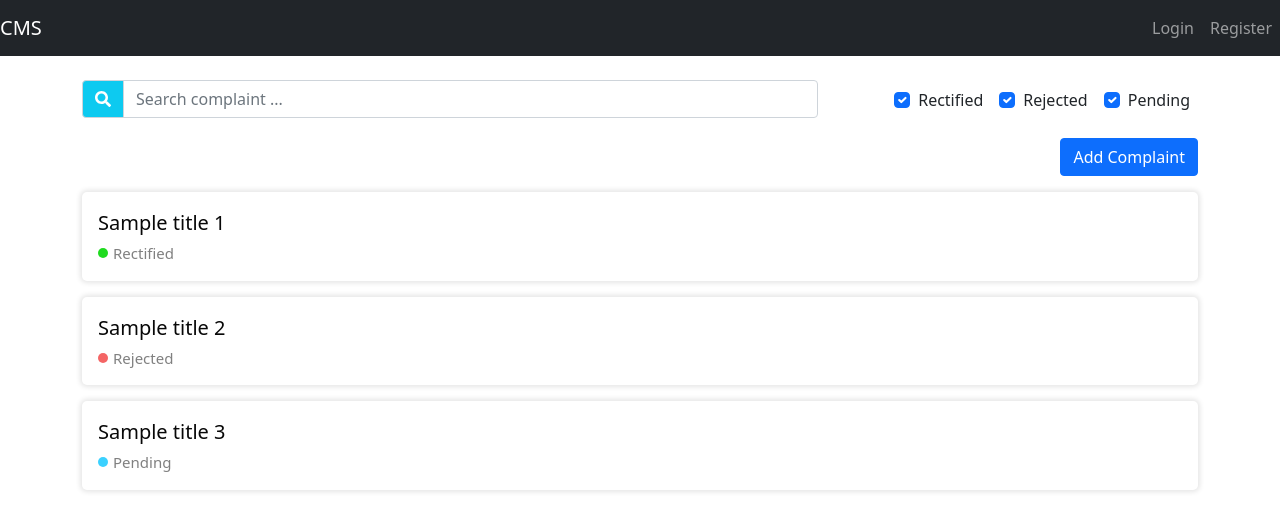
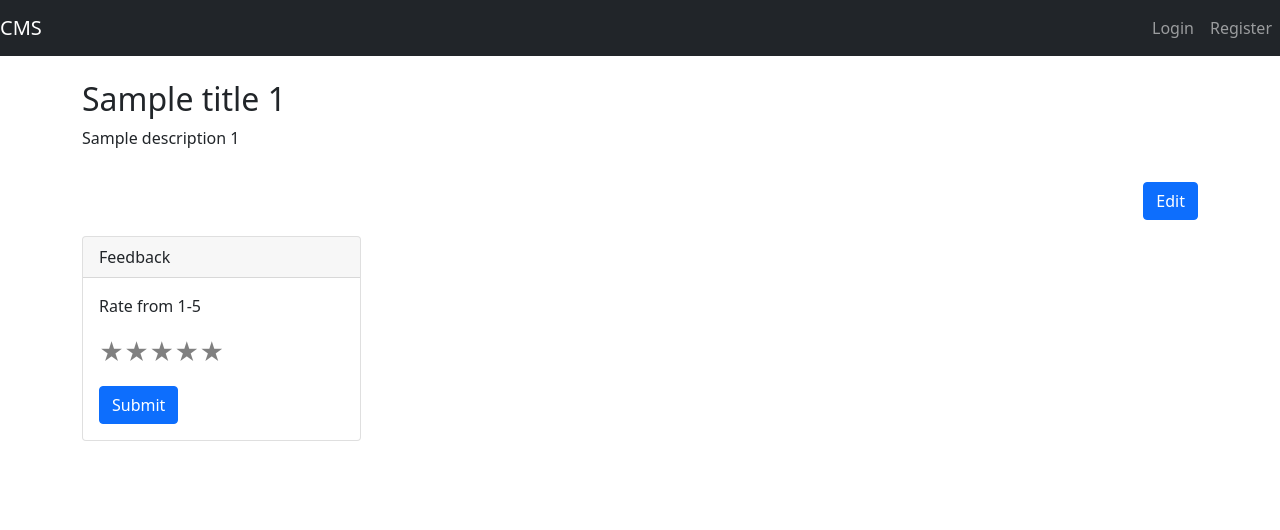
Before and after one commit to lladeebll/complaint-management-system, a React (Create React App) app in the folder client/: page /home/complaint in a window 1280 px wide. Shown: the top 530 px of the page. Built offline with nearby package versions, Linux system fonts and the light colour scheme.

Commit message:
EditComplaint+Rating+ComplaintPage

```diff
--- a/client/package.json
+++ b/client/package.json
@@ -13,6 +13,7 @@
     "react": "^17.0.2",
     "react-bootstrap": "^2.0.2",
     "react-dom": "^17.0.2",
+    "react-rating-stars-component": "^2.2.0",
     "react-router-dom": "^6.0.2",
     "react-scripts": "4.0.3",
     "web-vitals": "^1.1.2"
--- a/client/src/App.js
+++ b/client/src/App.js
@@ -4,6 +4,7 @@ import './App.css';
 import RegistrationPage from './pages/RegistrationPage';
 import LoginPage from './pages/LoginPage';
 import HomePage from './pages/HomePage';
+import ComplaintPage from './pages/ComplaintPage';
 import NavBar from './components/NavBar';
 
 
@@ -18,7 +19,7 @@ function App() {
             <Routes>
               <Route path='/register' element={<RegistrationPage/>} />
               <Route path='/home/' element={<HomePage/>} />
-              <Route path='/home/complaint' element={<HomePage/>} />
+              <Route path='/home/complaint' element={<ComplaintPage/>} />
               <Route path='/' element={<LoginPage/>} />
             </Routes>
           </Container>
--- /dev/null
+++ b/client/src/components/EditComplaint.js
@@ -0,0 +1,72 @@
+import {React, useState} from 'react';
+import { useForm } from '../customHooks/UseForm';
+import { Form, Button, Modal, FloatingLabel } from 'react-bootstrap';
+
+
+const EditComplaint = (props) => {
+
+    const [values,  handleChange]   =   useForm({
+        title:props.complaint.title,
+        department:props.complaint.department,
+        description:props.complaint.description
+    })
+    const [show, setShow] = useState(false);
+
+    const handleClose = () => {
+        setShow(false);
+        values.title=props.complaint.title;
+        values.department=props.complaint.department;
+        values.description=props.complaint.description;
+    }
+    const handleShow = () => setShow(true);
+
+    const onSubmit   =   (e)  =>
+    {
+        e.preventDefault();
+        setShow(false);
+        console.log(values);
+    }
+    return (
+        <>
+        <div className="d-flex mt-3 justify-content-end">
+        <Button variant="primary" onClick={handleShow} className="mr-0 mt-3">
+        Edit
+        </Button>
+        </div>
+        <Modal show={show} onHide={handleClose} centered>
+            <Form onSubmit={onSubmit}>
+                <Modal.Header closeButton>
+                <Modal.Title>Add Complaint</Modal.Title>
+                </Modal.Header>
+                <Modal.Body>
+                    <FloatingLabel label="Department">
+                        <Form.Select className="mb-3" name="department" value={values.department} onChange={handleChange}>
+                        <option value="1">Sample1</option>
+                        <option value="2">Sample2</option>
+                        </Form.Select>
+                    </FloatingLabel>
+                    <Form.Group className="mb-3">
+                        <FloatingLabel label="Title">
+                        <Form.Control type="text" onChange={handleChange} name="title" value={values.title}  placeholder="Title" />
+                        </FloatingLabel>
+                    </Form.Group>
+                    <FloatingLabel label="Description">
+                        <Form.Control as="textarea" name="description" value={values.description} onChange={handleChange} placeholder="Description"style={{ height: '100px' }}/>
+                    </FloatingLabel>
+                </Modal.Body>
+                <Modal.Footer>
+                <Button variant="secondary" onClick={handleClose}>
+                    Close
+                </Button>
+                <Button variant="primary" type="submit">
+                    Save
+                </Button>
+                </Modal.Footer>
+            </Form>
+        </Modal>
+        </>
+    )
+}
+
+
+export default EditComplaint;
--- /dev/null
+++ b/client/src/components/RatingComponent.js
@@ -0,0 +1,36 @@
+import {React, useState} from 'react';
+import { Button, Card } from 'react-bootstrap';
+import ReactStars from "react-rating-stars-component";
+
+
+const RatingComponent = () => {
+
+    const [rating,setRating] = useState(0);
+
+    const ratingChanged = (newRating) => {
+        setRating(newRating);
+    }
+
+    const submitRating = () => {
+        console.log(rating);
+    }
+
+    return (
+        <>
+            <Card className="w-25 mt-3">
+            <Card.Header>Feedback</Card.Header>
+            <Card.Body>
+                <Card.Text>
+                 Rate from 1-5
+                </Card.Text>
+                <ReactStars count={5} onChange={ratingChanged} size={24} activeColor="#ffd700" />
+                <Button onClick={submitRating} className="mt-3">Submit</Button>
+            </Card.Body>
+            </Card>
+
+        </>
+
+    )
+}
+
+export default RatingComponent;
--- a/client/src/components/SearchComponent.js
+++ b/client/src/components/SearchComponent.js
@@ -9,7 +9,7 @@ const SearchComponent = (props) => {
 
     return (
         <InputGroup className="w-100 mr-0">
-        <InputGroup.Text className="bg-info text-white">
+        <InputGroup.Text className="bg-dark text-white">
                 <FontAwesomeIcon icon={faSearch} />
         </InputGroup.Text>
         <FormControl placeholder="Search complaint ..." onChange={props.nameChange} />
--- a/client/src/constants/complaints.json
+++ b/client/src/constants/complaints.json
@@ -3,18 +3,21 @@
         "id": "1",
         "title": "Sample title 1",
         "description": "Sample description 1",
-        "status": "rectified"
+        "status": "rectified",
+        "department":"1"
     },
     {
         "id": "2",
         "title": "Sample title 2",
         "description": "Sample description 2",
-        "status": "rejected"
+        "status": "rejected",
+        "department":"2"
     },
     {
         "id": "3",
         "title": "Sample title 3",
         "description": "Sample description 3",
-        "status": "pending"
+        "status": "pending",
+        "department":"1"
     }
 ]
--- /dev/null
+++ b/client/src/pages/ComplaintPage.js
@@ -0,0 +1,22 @@
+import {React, useState} from 'react';
+import EditComplaint from "../components/EditComplaint";
+import RatingComponent from "../components/RatingComponent";
+import Complaints from '../constants/complaints.json';
+
+
+const ComplaintPage = (props) => {
+
+    const [id] = useState(0);
+
+    return (
+        <>
+            <h2 className="pl-0 mt-4">{Complaints[id].title}</h2>
+            {Complaints[id].description}
+            <EditComplaint complaint={Complaints[id]}/>
+            <RatingComponent/>
+        </>
+
+    )
+}
+
+export default ComplaintPage;
```
Also changed, not shown: 1 other file (tests, documents, lock files or other folders).
